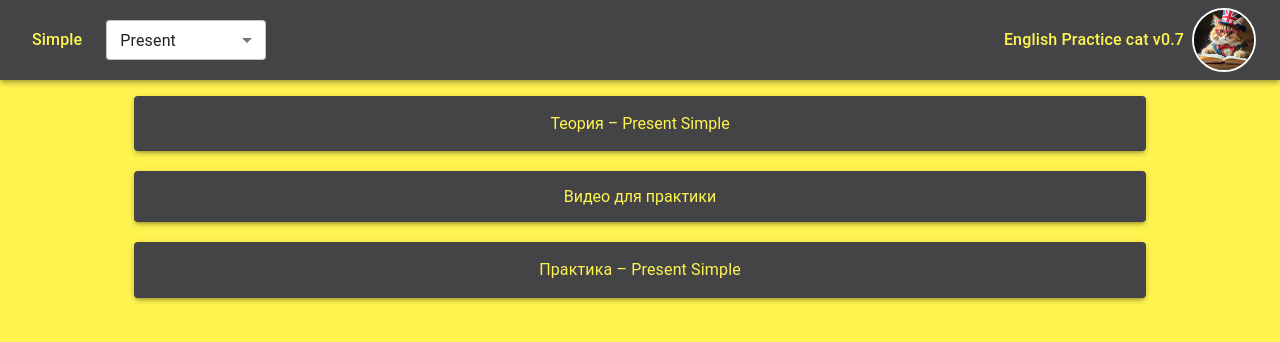
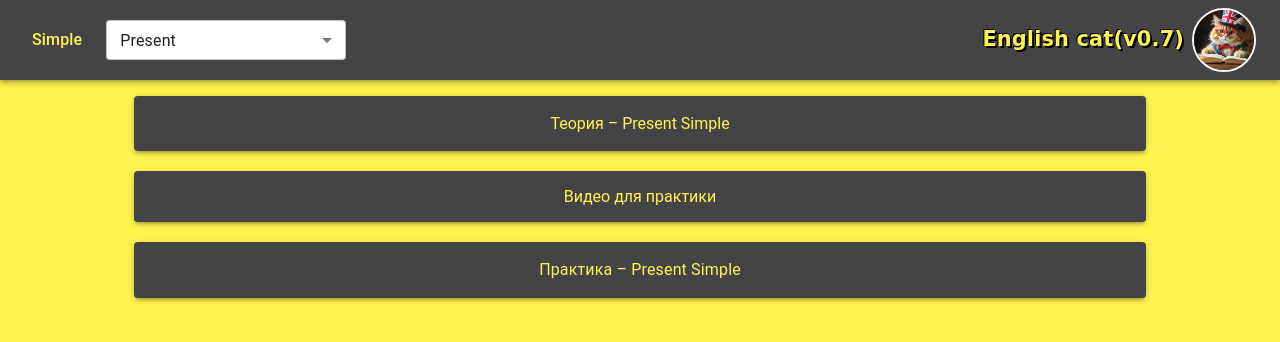
Before and after one commit to developeryudintsev/english_project, a React (Vite) app in the folder context-app/: page / in a window 1280 px wide. Shown: the top 342 px of the page. Built offline with nearby package versions, Linux system fonts and the light colour scheme; some icons are missing.

Commit message:
english_projectv0.7

```diff
--- a/context-app/src/Header/Header.tsx
+++ b/context-app/src/Header/Header.tsx
@@ -8,7 +8,7 @@ import Tooltip from '@mui/material/Tooltip';
 import MenuItem from '@mui/material/MenuItem';
 import FormControl from '@mui/material/FormControl';
 import Select from '@mui/material/Select';
-import type {timeType} from '../App';
+import type { timeType } from '../App';
 import cat from '../picture/cat.JPG';
 
 type HeaderType = {
@@ -19,17 +19,17 @@ type HeaderType = {
 
 export const Header = (props: HeaderType) => {
     return (
-        <AppBar position="static" sx={{backgroundColor: '#444447'}}>
+        <AppBar position="static" sx={{ backgroundColor: '#444447' }}>
             <Container maxWidth="xl">
                 <Toolbar
                     disableGutters
                     sx={{
                         display: 'flex',
-                        flexDirection: {xs: 'column', sm: 'row'},
+                        flexDirection: { xs: 'column', sm: 'row' },
                         alignItems: 'center',
                         justifyContent: 'space-between',
                         width: '100%',
-                        gap: {xs: 2, sm: 0},
+                        gap: { xs: 2, sm: 0 },
                         py: { xs: 1.5, sm: 1 },
                     }}
                 >
@@ -42,13 +42,16 @@ export const Header = (props: HeaderType) => {
                             maxWidth: { sm: 'fit-content' },
                             order: { xs: 2, sm: 1 },
                             gap: 2,
-                            px: { xs: 2, sm: 1 }, // общий отступ слева/справа
+                            px: { xs: 2, sm: 1 },
                         }}
                     >
                         <Typography
                             variant="body1"
-                            sx={{ color: '#FFF44F', fontWeight: 500, flexShrink: 0,
-                                ml: { xs: '0%', sm: 0 },     // можно регулировать сдвиг
+                            sx={{
+                                color: '#FFF44F',
+                                fontWeight: 500,
+                                flexShrink: 0,
+                                ml: { xs: '0%', sm: 0 },
                                 mr: { xs: '5%', sm: 1 },
                             }}
                         >
@@ -57,9 +60,10 @@ export const Header = (props: HeaderType) => {
 
                         <FormControl
                             sx={{
-                                minWidth: 160,
-                                flexGrow: { xs: 1, sm: 0 }, // растягиваем на мобилках
-                                mr: { xs:'0%', sm: 0 },       // отступ справа для мобилок
+                                maxWidth: '450px',
+                                minWidth: { xs: 160, sm: 240 },
+                                flexGrow: { xs: 1, sm: 0 },
+                                mr: { xs: '0%', sm: 0 },
                             }}
                             size="small"
                         >
@@ -82,6 +86,7 @@ export const Header = (props: HeaderType) => {
                             </Select>
                         </FormControl>
                     </Box>
+
                     <Box
                         sx={{
                             display: 'flex',
@@ -89,7 +94,7 @@ export const Header = (props: HeaderType) => {
                             justifyContent: { xs: 'space-between', sm: 'flex-end' },
                             width: '100%',
                             maxWidth: { sm: 'fit-content' },
-                            order: {xs: 1, sm: 2},
+                            order: { xs: 1, sm: 2 },
                             gap: 1,
                         }}
                     >
@@ -97,11 +102,14 @@ export const Header = (props: HeaderType) => {
                             variant="body1"
                             sx={{
                                 color: '#FFF44F',
-                                fontWeight: 500,
+                                fontWeight: 700,
+                                fontFamily: '"Comic Sans MS", "Comic Neue", cursive',
+                                fontSize: { xs: '1rem', sm: '1.3rem' },
+                                textShadow: '2px 2px 0px #000, -1px -1px 0px #000',
                                 flexGrow: { xs: 1, sm: 0 },
                             }}
                         >
-                            English Practice cat v0.7
+                            English cat(v0.7)
                         </Typography>
 
                         <Tooltip title="Ссылка на наш сайт">
--- a/context-app/src/Present/FutureSimple.tsx
+++ b/context-app/src/Present/FutureSimple.tsx
@@ -29,6 +29,7 @@ export const FutureSimple = ({ toggleTheory }: PropsType) => {
                     textAlign: "center",
                     my: 1,
                     cursor: "pointer",
+                    pr: { xs: 4, sm: 0 },
                 }}
                 onClick={toggleTheory}
             >
--- a/context-app/src/Present/PasteSimple.tsx
+++ b/context-app/src/Present/PasteSimple.tsx
@@ -29,6 +29,7 @@ export const PastSimple = ({ toggleTheory }: PropsType) => {
                     textAlign: "center",
                     my: 1,
                     cursor: "pointer",
+                    pr: { xs: 4, sm: 0 },
                 }}
                 onClick={toggleTheory}
             >
--- a/context-app/src/Present/PresentSimple.tsx
+++ b/context-app/src/Present/PresentSimple.tsx
@@ -35,14 +35,16 @@ export const PresentSimple = ({ toggleTheory }: PropsType) => {
                         width: "100%",
                         maxWidth: 800,
                         fontFamily: "Roboto, sans-serif",
-                        fontSize: { xs: "0.75rem", sm: "1rem" },
+                        fontSize: { xs: "0.7rem", sm: "1rem" },
                         textAlign: "center",
                         my: 1,
                         cursor: "pointer",
+                        pr: { xs: 4, sm: 0 },
+                        boxSizing: "border-box",
                     }}
                     onClick={toggleTheory}
                 >
-                    1. Present Simple – настоящее простое время
+                    1.PRESENT SIMPLE – НАСТОЯЩЕЕ ПРОСТОЕ ВРЕМЯ
                 </Typography>
 
                 <Typography
```
